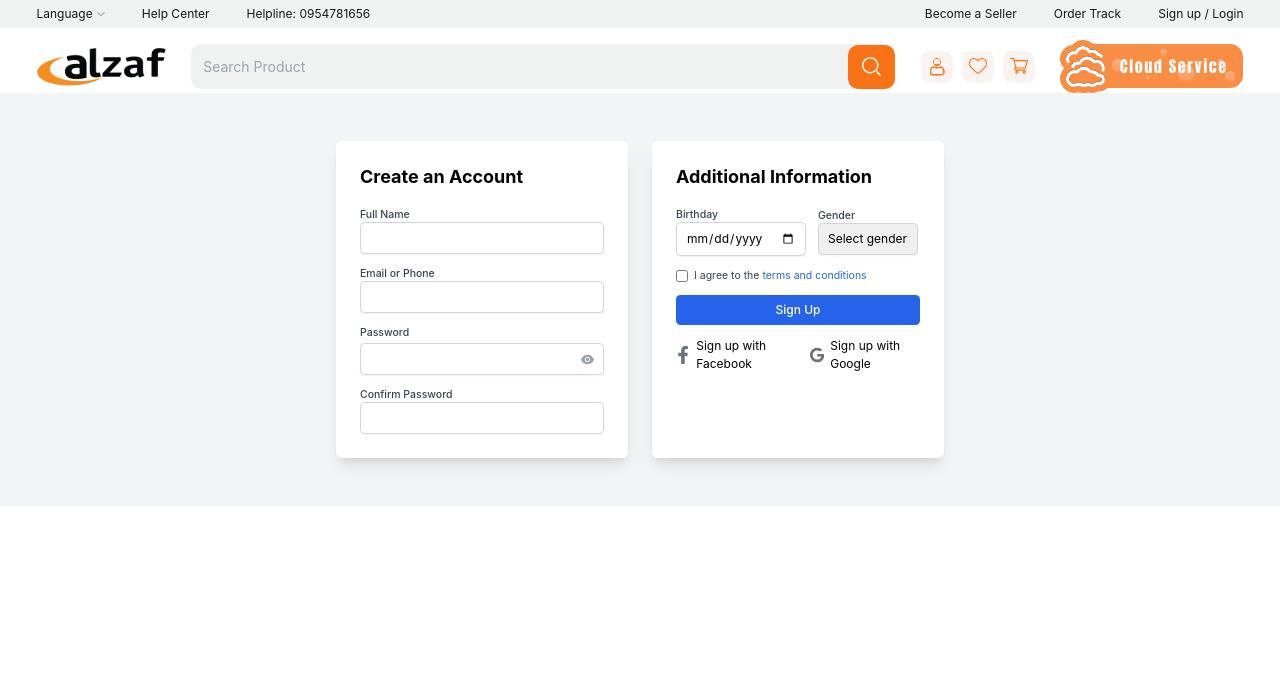
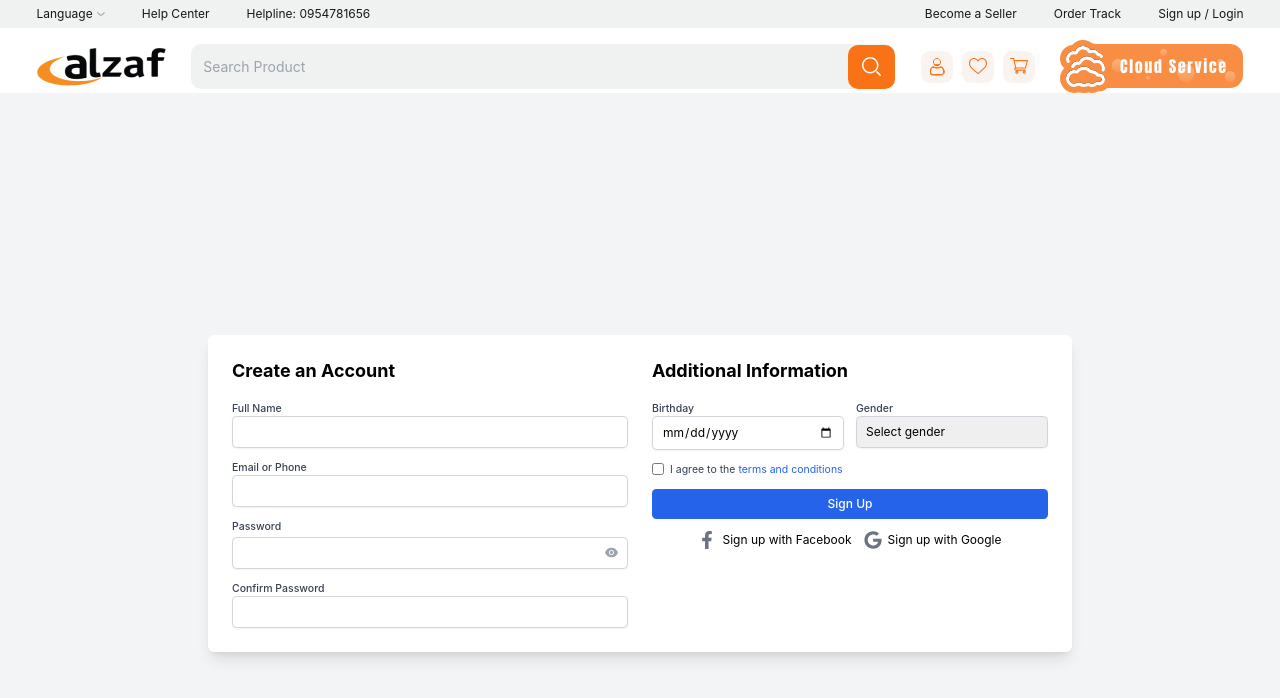
Before and after one commit to sumonDev13/alzaf-task, a Next.js app: page /signup in a window 1280 px wide. Shown: the top 698 px of the page. Built offline with nearby package versions, Linux system fonts and the light colour scheme.

Commit message:
registration

```diff
--- a/src/app/signup/page.tsx
+++ b/src/app/signup/page.tsx
@@ -65,9 +65,11 @@ const RegistrationPage: React.FC = () => {
   };
 
   return (
-    <div className="flex h-auto bg-gray-100 px-[28rem] py-[4rem]">
+    <div className="min-h-screen bg-gray-100 flex items-center justify-center p-4">
+      <div className="bg-white rounded-lg shadow-lg w-full max-w-6xl mx-auto">
+        <div className="flex flex-col md:flex-row gap-8 p-6 md:p-8">
           {/* Left Side */}
-      <div className="flex-1 bg-white shadow-lg rounded-lg p-8 mr-8">
+          <div className="flex-1">
             <h2 className="text-2xl font-bold mb-6">Create an Account</h2>
             <form onSubmit={handleSubmit} className="space-y-4">
               <div>
@@ -85,6 +87,7 @@ const RegistrationPage: React.FC = () => {
                 />
                 {errors.fullName && <p className="mt-2 text-sm text-red-600">{errors.fullName}</p>}
               </div>
+
               <div>
                 <label htmlFor="emailOrPhone" className="block text-sm font-medium text-gray-700">
                   Email or Phone
@@ -100,6 +103,7 @@ const RegistrationPage: React.FC = () => {
                 />
                 {errors.emailOrPhone && <p className="mt-2 text-sm text-red-600">{errors.emailOrPhone}</p>}
               </div>
+
               <div>
                 <label htmlFor="password" className="block text-sm font-medium text-gray-700">
                   Password
@@ -119,11 +123,15 @@ const RegistrationPage: React.FC = () => {
                     className="absolute inset-y-0 right-0 pr-3 flex items-center"
                     onClick={() => setShowPassword(!showPassword)}
                   >
-                {showPassword ? <AiFillEyeInvisible className="h-5 w-5 text-gray-400" /> : <AiFillEye className="h-5 w-5 text-gray-400" />}
+                    {showPassword ?
+                      <AiFillEyeInvisible className="h-5 w-5 text-gray-400" /> :
+                      <AiFillEye className="h-5 w-5 text-gray-400" />
+                    }
                   </button>
                 </div>
                 {errors.password && <p className="mt-2 text-sm text-red-600">{errors.password}</p>}
               </div>
+
               <div>
                 <label htmlFor="confirmPassword" className="block text-sm font-medium text-gray-700">
                   Confirm Password
@@ -143,10 +151,10 @@ const RegistrationPage: React.FC = () => {
           </div>
 
           {/* Right Side */}
-      <div className="flex-1 bg-white shadow-lg rounded-lg p-8">
+          <div className="flex-1">
             <h2 className="text-2xl font-bold mb-6">Additional Information</h2>
-        <div className="flex items-center space-x-4 mb-4">
-          <div>
+            <div className="flex flex-col md:flex-row gap-4 mb-4">
+              <div className="flex-1">
                 <label htmlFor="birthday" className="block text-sm font-medium text-gray-700">
                   Birthday
                 </label>
@@ -161,7 +169,7 @@ const RegistrationPage: React.FC = () => {
                 />
                 {errors.birthday && <p className="mt-2 text-sm text-red-600">{errors.birthday}</p>}
               </div>
-          <div>
+              <div className="flex-1">
                 <label htmlFor="gender" className="block text-sm font-medium text-gray-700">
                   Gender
                 </label>
@@ -181,6 +189,7 @@ const RegistrationPage: React.FC = () => {
                 {errors.gender && <p className="mt-2 text-sm text-red-600">{errors.gender}</p>}
               </div>
             </div>
+
             <div className="flex items-center mb-4">
               <input
                 id="termsAccepted"
@@ -195,6 +204,7 @@ const RegistrationPage: React.FC = () => {
               </label>
             </div>
             {errors.termsAccepted && <p className="mt-2 text-sm text-red-600">{errors.termsAccepted}</p>}
+
             <button
               type="submit"
               className="w-full bg-blue-600 hover:bg-blue-700 text-white font-medium py-2 px-4 rounded-md focus:outline-none focus:ring-2 focus:ring-offset-2 focus:ring-blue-500"
@@ -202,14 +212,17 @@ const RegistrationPage: React.FC = () => {
             >
               Sign Up
             </button>
-        <div className="flex items-center justify-center mt-4 space-x-4">
-          <div className="flex items-center">
+
+            <div className="flex flex-col md:flex-row items-center justify-center mt-4 space-y-2 md:space-y-0 md:space-x-4">
+              <div className="flex items-center cursor-pointer hover:text-blue-600">
                 <FaFacebookF className="w-6 h-6 text-gray-500 mr-2" />
                 <span>Sign up with Facebook</span>
               </div>
-          <div className="flex items-center">
+              <div className="flex items-center cursor-pointer hover:text-blue-600">
                 <FaGoogle className="w-6 h-6 text-gray-500 mr-2" />
                 <span>Sign up with Google</span>
+              </div>
+            </div>
           </div>
         </div>
       </div>
```
Lines whose indentation alone changed are shown as unchanged.
